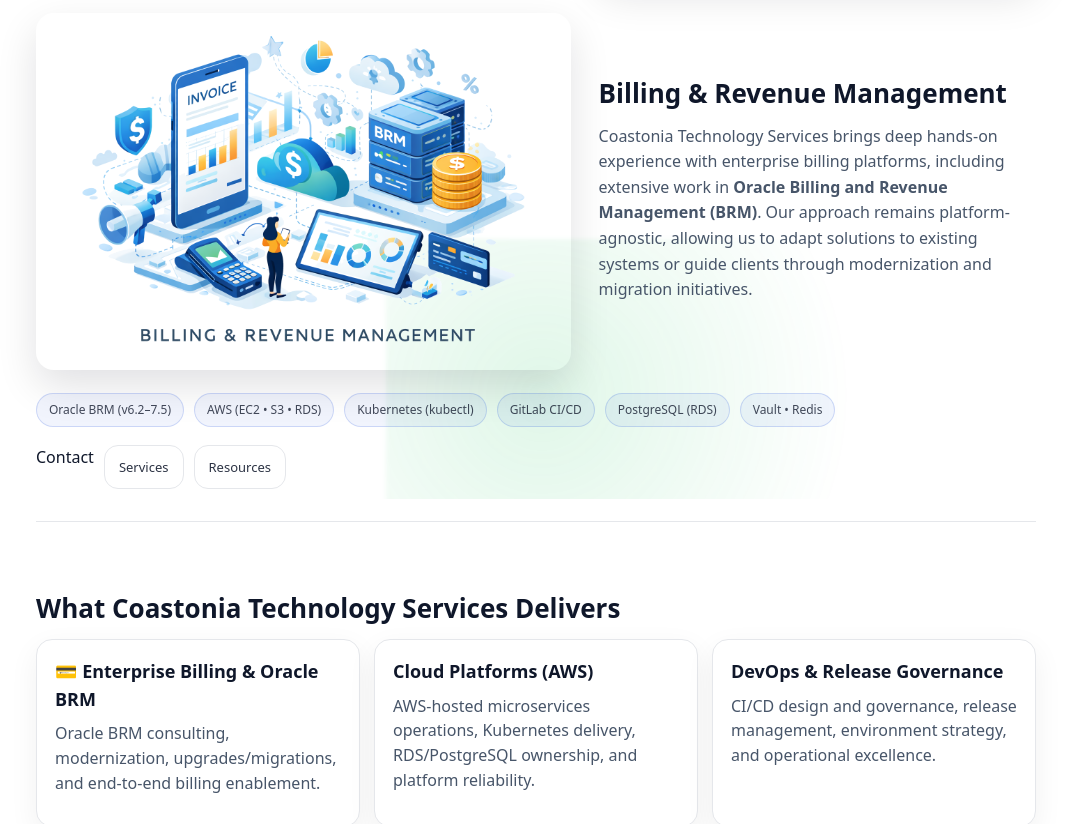
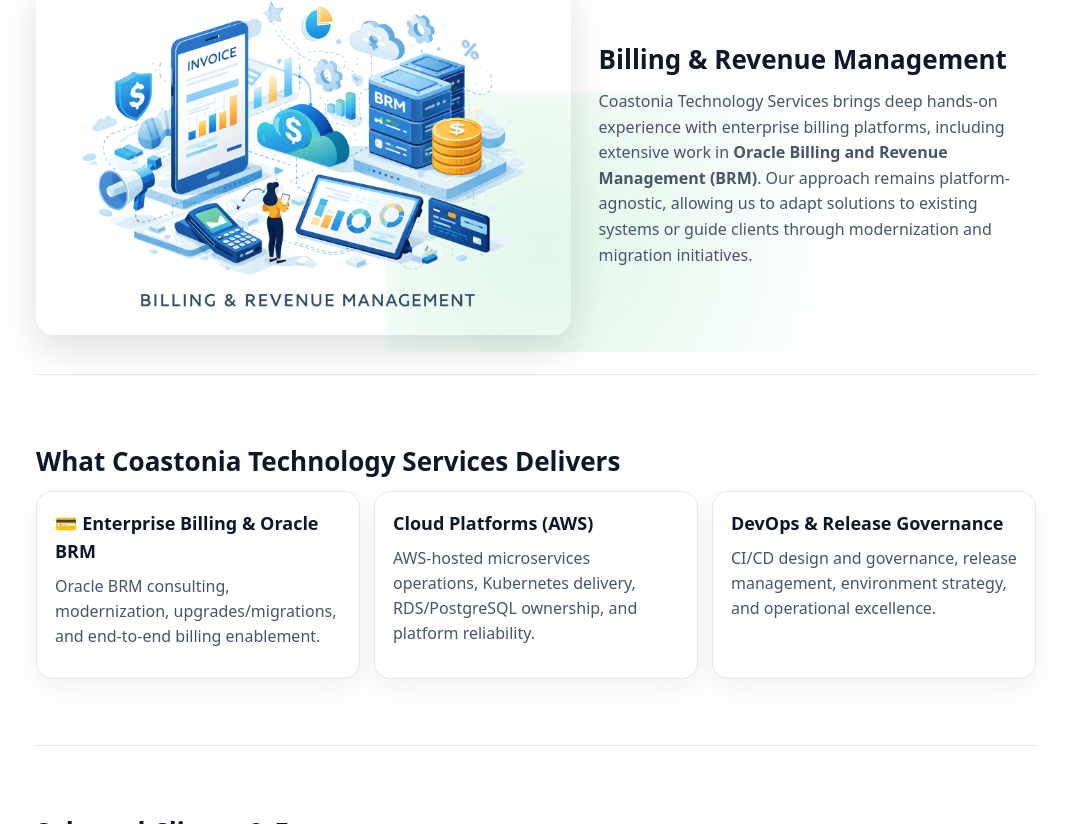
Before and after one commit to jhynes39/coastonia, a Next.js app: page / in a window 1280 px wide. Shown: the part 615-1439 px from the top of the page, without its empty margins (104-1171 px from the left). Built offline with nearby package versions, Linux system fonts and the light colour scheme.

Commit message:
Replace globals.css with clean unified theme

```diff
--- a/app/page.tsx
+++ b/app/page.tsx
@@ -12,10 +12,12 @@
 
 
       <section className="hero" style={{ position: "relative" }}>
-  <HeroBackdrop />
+
+
+
+      <HeroBackdrop />
   <div style={{ position: "relative" }}>
     {/* existing hero content stays the same */}
-        <span className="badge">Principal Consulting • Cloud-Native Platforms</span>
         <h1>Enterprise Billing, Cloud Platform & DevOps Consulting</h1>
 	 <div className="introGrid">
     {/* Text */}
@@ -69,34 +71,9 @@
 
 
 
-
-
-
-
  </div>
    </div>
 
-
-
-
-
-
-
-
-        <div className="kv">
-          <span className="badge">Oracle BRM (v6.2–7.5)</span>
-          <span className="badge">AWS (EC2 • S3 • RDS)</span>
-          <span className="badge">Kubernetes (kubectl)</span>
-          <span className="badge">GitLab CI/CD</span>
-          <span className="badge">PostgreSQL (RDS)</span>
-          <span className="badge">Vault • Redis</span>
-        </div>
-
-        <div className="ctaRow">
-           <Link className="buttonPrimary" href="/contact">Contact</Link>
-  <Link className="buttonGhost" href="/services">Services</Link>
-  <Link className="buttonGhost" href="/resources">Resources</Link>
-        </div>
     </div>
       </section>
 
```
